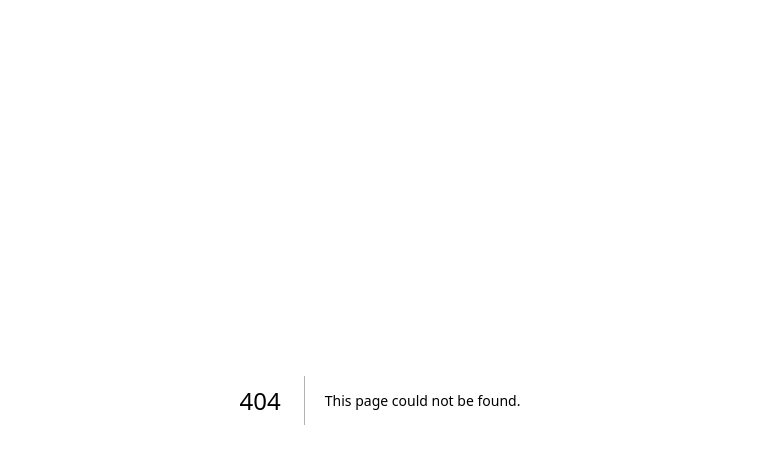
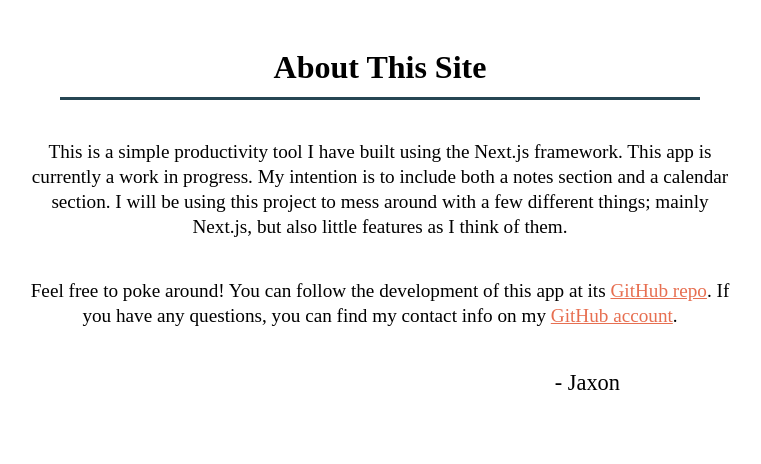
Before and after one commit to JaxonAdams/fuzzy-spoon, a Next.js app: page /about in a window 1280 px wide. Before the commit this address had no page. Shown: the top 464 px of the page, without its empty margins (260-1021 px from the left). Built offline with nearby package versions, Linux system fonts and the light colour scheme.

Commit message:
set up about page

```diff
--- /dev/null
+++ b/pages/about.js
@@ -0,0 +1,21 @@
+import Head from 'next/head';
+
+import styles from '../styles/About.module.css';
+
+const About = () => {
+    return (
+        <div className={styles.container}>
+            <Head>
+                <title>Productivity Tool | About</title>
+            </Head>
+
+            <h1 className={styles.title}>About This Site</h1>
+            <p className={styles.paragraph}>This is a simple productivity tool I have built using the Next.js framework. This app is currently a work in progress. My intention is to include both a notes section and a calendar section. I will be using this project to mess around with a few different things; mainly Next.js, but also little features as I think of them.</p>
+            <p className={styles.paragraph}>Feel free to poke around! You can follow the development of this app at its <a href='https://github.com/JaxonAdams/fuzzy-spoon' target='_Blank' className={styles.link}>GitHub repo</a>. If you have any questions, you can find my contact info on my <a href='https://github.com/JaxonAdams' target='_Blank' className={styles.link}>GitHub account</a>.</p>
+
+            <p className={styles.signature}> - Jaxon</p>
+        </div>
+    );
+};
+
+export default About;
--- /dev/null
+++ b/styles/About.module.css
@@ -0,0 +1,31 @@
+.container {
+    max-width: 800px;
+    margin: 1rem auto;
+    display: flex;
+    flex-direction: column;
+    align-items: center;
+    text-align: center;
+}
+
+.title {
+    border-bottom: 3px solid #264653;
+    padding: 0.7rem 0;
+    min-width: 80%;
+}
+
+.paragraph {
+    font-size: 1.2rem;
+    width: 90%;
+    line-height: 1.3;
+}
+
+.link {
+    text-decoration: underline;
+    color: #E76F51;
+}
+
+.signature {
+    font-size: 1.4rem;
+    width: 60%;
+    text-align: right;
+}
```
